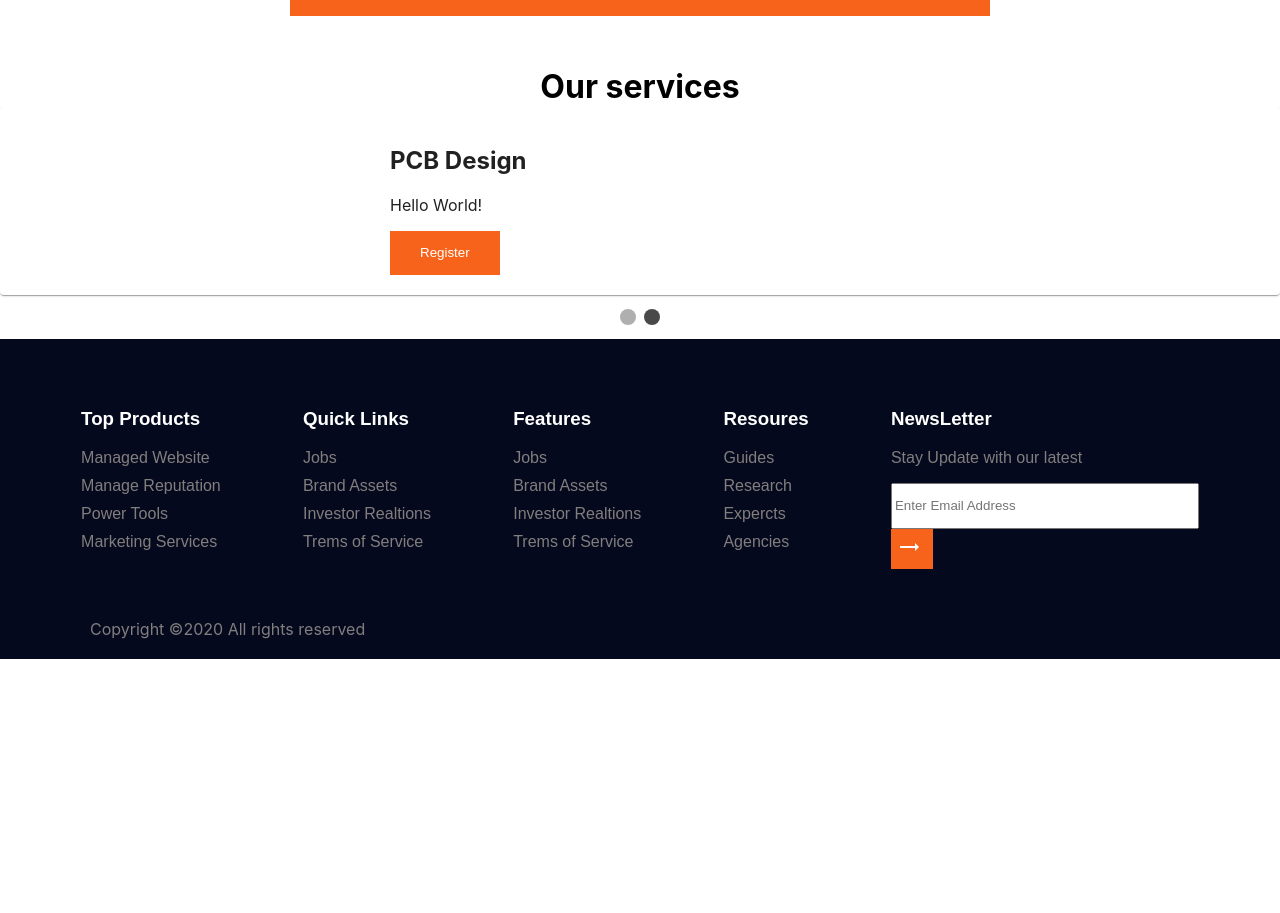
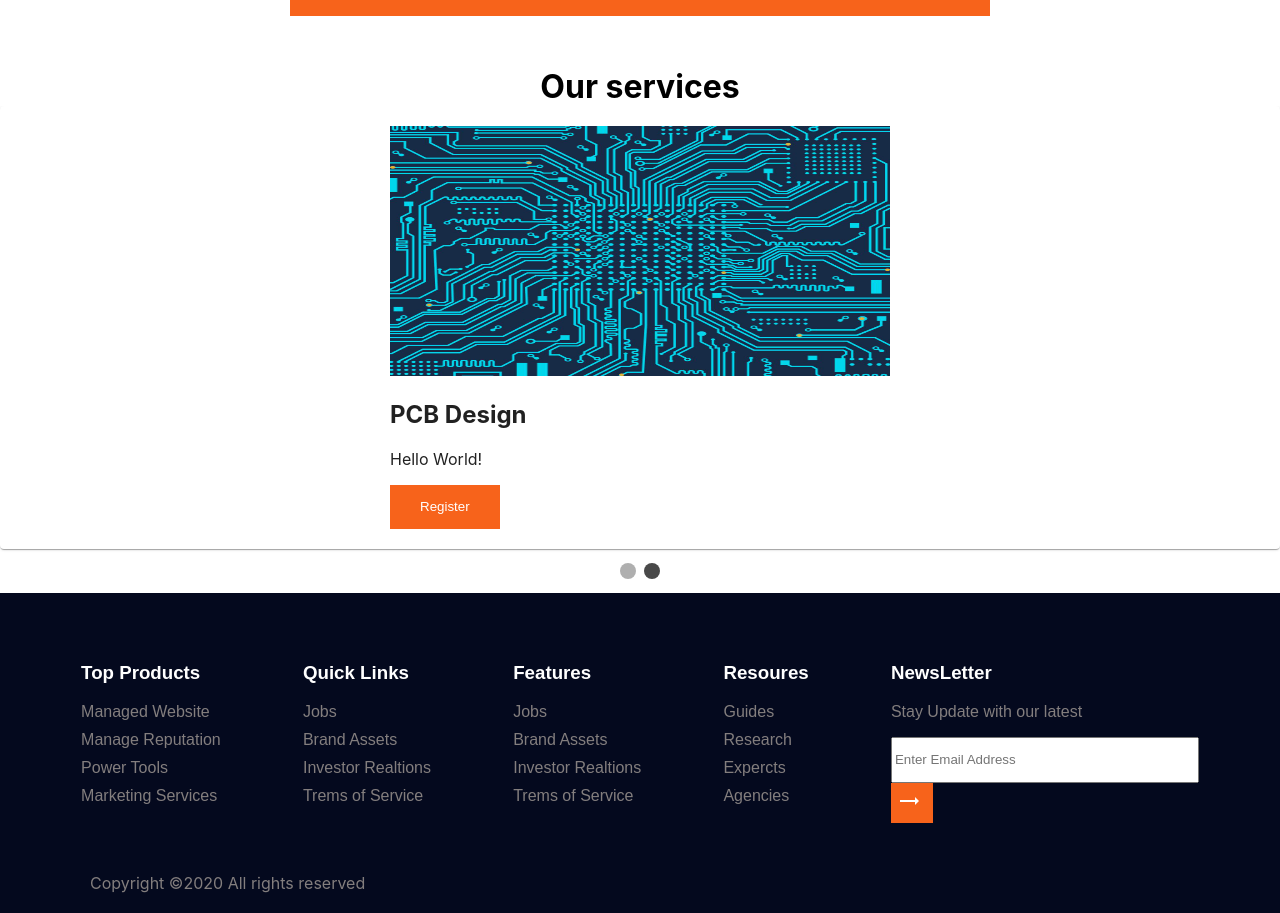
Before and after one commit to ShivaVarimalla/pluto-Ui, a React (Create React App) app: page / in a window 1280 px wide. Shown: the part 1162-2075 px from the top of the page. Before the commit the page ends 1821 px from the top, so only its background shows below. Built offline with nearby package versions, Linux system fonts and the light colour scheme.

Commit message:
changed footer commit

```diff
--- a/src/components/ourservices/Ourservices.js
+++ b/src/components/ourservices/Ourservices.js
@@ -1,6 +1,6 @@
 import React from 'react'
 import image1 from '../../images/image1.jpg';
-import image2 from '../../images/image1.jpg';
+import image2 from '../../images/image2.jpg';
 import './Ourservices.css'
 import Carousel from 'react-material-ui-carousel'
 import {Paper} from '@material-ui/core'
@@ -37,7 +37,7 @@ function Item(props)
         <Paper>
           <div className='our-container'>
             <div>
-              <image src={props.item.image}/>
+              <img src={props.item.image} width='100%' height='250px'/>
             </div>
             <div>
             <h2>{props.item.name}</h2>
```
